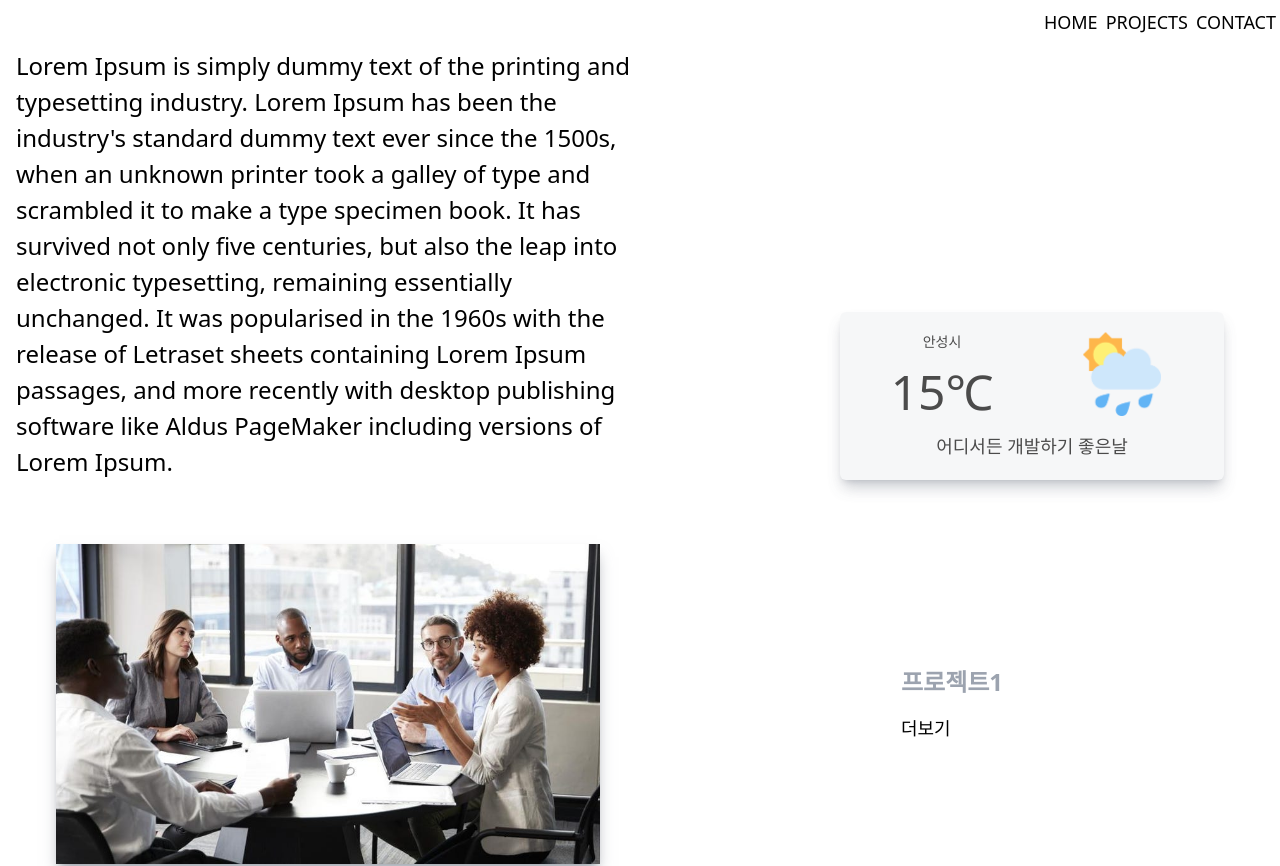
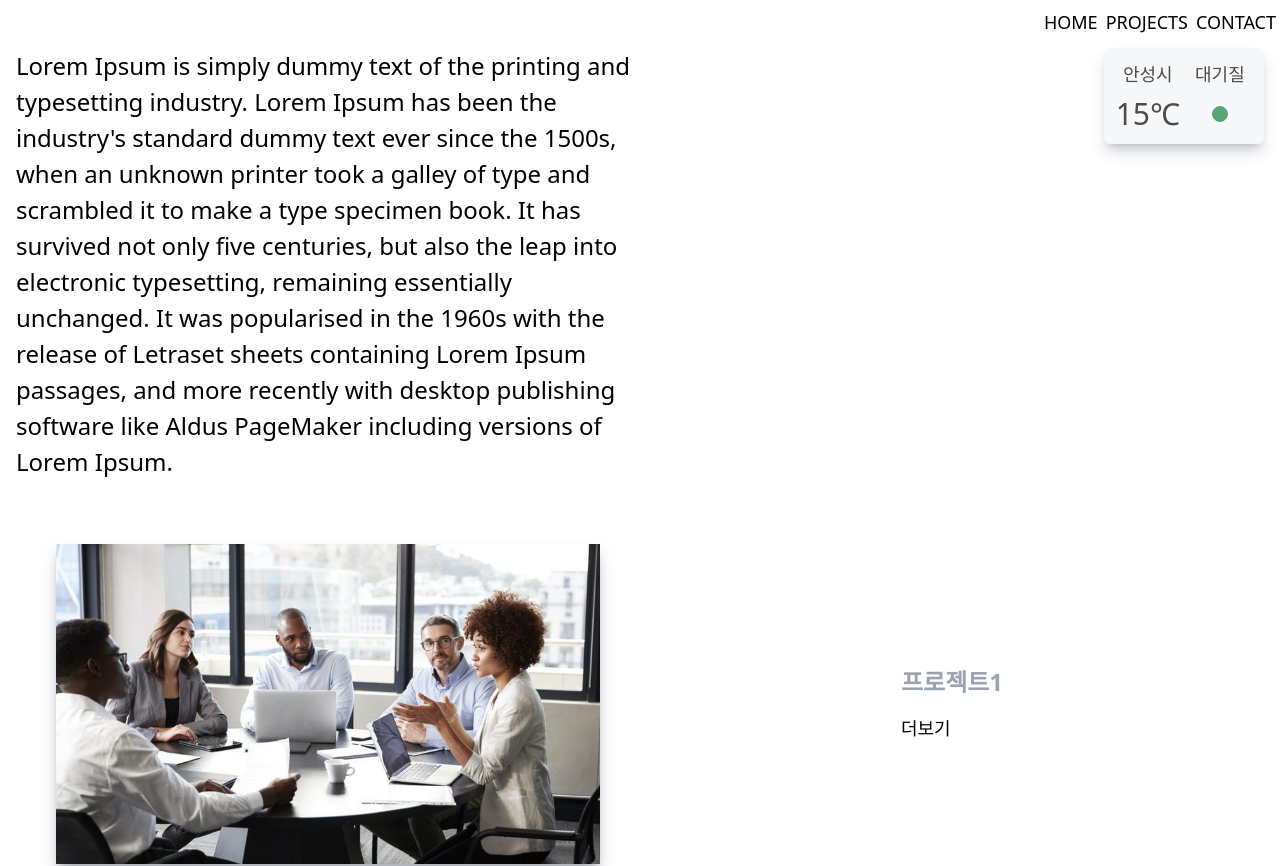
Before and after one commit to rsh8040/vue_portfolio, a Nuxt app: page / in a window 1280 px wide. Shown: the top 866 px of the page. Built offline with nearby package versions, Linux system fonts and the light colour scheme.

Commit message:
날씨위젯 디자인 수정 및 전반적인 수정

```diff
--- a/pages/contact.vue
+++ b/pages/contact.vue
@@ -60,13 +60,13 @@
 
     <footer>
         <div class="lg:container mx-auto block text-center">
-            <div class="flex justify-center">
+            <!-- <div class="flex justify-center">
                 <div class="w-10 h-10">
                     <a href="https://github.com/rsh8040">
                         <img src="images/git-hub.png" alt="github" />
                     </a>
                 </div>
-            </div>
+            </div> -->
             <div>© 2023. Elly. All rights reserved.</div>
         </div>
     </footer>
--- a/pages/detail/[id].vue
+++ b/pages/detail/[id].vue
@@ -18,11 +18,17 @@
 
         <div class="grid grid-cols-2 grid-rows-1 gap-4 mb-12">
             <div class="text-xl text-gray-500">
-                <p class="mb-12">2022월03일~2022년04일</p>
-                <p>nodeJS</p>
-                <p>vue.js</p>
-                <p>nuxt.js</p>
-                <p>tailwind.css</p>
+                <div class="mb-12">
+                    <p>프로젝트 기간 :</p>
+                    <p>2022월03일~2022년04일</p>
+                </div>
+                <div>
+                    <p>주요스택 :</p>
+                    <p>nodeJS</p>
+                    <p>vue.js</p>
+                    <p>nuxt.js</p>
+                    <p>tailwind.css</p>
+                </div>
             </div>
             <div class="bg-cover bg-center h-96 shadow-lg shadow-gray-500/50" style="background-image: url(/images/project.jpg)"></div>
         </div>
@@ -58,13 +64,13 @@
 
     <footer>
         <div class="lg:container mx-auto block text-center">
-            <div class="flex justify-center">
+            <!-- <div class="flex justify-center">
                 <div class="w-10 h-10">
                     <a href="https://github.com/rsh8040">
                         <img src="/images/git-hub.png" alt="github" />
                     </a>
                 </div>
-            </div>
+            </div> -->
             <div>© 2023. Elly. All rights reserved.</div>
         </div>
     </footer>
--- a/pages/index.vue
+++ b/pages/index.vue
@@ -16,17 +16,19 @@
                     Lorem Ipsum is simply dummy text of the printing and typesetting industry. Lorem Ipsum has been the industry's standard dummy text ever since the 1500s, when an unknown printer took a galley of type and scrambled it to make a type specimen book. It has survived not only five centuries, but also the leap into electronic typesetting, remaining essentially unchanged. It was popularised in the 1960s with the release of Letraset sheets containing Lorem Ipsum passages, and more recently with desktop publishing software like Aldus PageMaker including versions of Lorem Ipsum.
                 </div>
             </div>
-            <div class=""></div>
             <div class="relative">
-                <div class="absolute px-5 py-5 w-96 right-0 mx-10 my-10 rounded-md shadow-lg shadow-gray-500/50 bg-gray-100 opacity-70">
-                    <div class="grid grid-cols-2 grid-row-3 gap-4">
-                        <div class="text-center text-sm">안성시</div>
-                        <div class="bg-contain bg-no-repeat bg-center row-span-2" style="background-image: url(images/cloud.png)"></div>
-                        <div class="text-center text-5xl">15℃</div>
-                        <div class="col-span-2 text-center">어디서든 개발하기 좋은날</div>
+                <div class="absolute px-3 py-3 right-0 rounded-md shadow-lg shadow-gray-500/50 bg-gray-100 opacity-70">
+                    <div class="grid grid-cols-2 grid-row-2 gap-2">
+                        <div class="text-center">안성시</div>
+                        <div class="text-center">대기질</div>
+                        <div class="text-center text-3xl">15℃</div>
+                        <div class="flex justify-center items-center">
+                            <div class="w-4 h-4 bg-green-700 border border-green-700 rounded-full"></div>
+                        </div>
                     </div>
                 </div>
             </div>
+            <div class=""></div>
         </div>
 
         <div class="mb-12">
@@ -77,13 +79,13 @@
 
     <footer>
         <div class="lg:container mx-auto block text-center">
-            <div class="flex justify-center">
+            <!-- <div class="flex justify-center">
                 <div class="w-10 h-10">
                     <a href="https://github.com/rsh8040">
                         <img src="images/git-hub.png" alt="github" />
                     </a>
                 </div>
-            </div>
+            </div> -->
             <div>© 2023. Elly. All rights reserved.</div>
         </div>
     </footer>
--- a/pages/project.vue
+++ b/pages/project.vue
@@ -14,7 +14,9 @@
             <div class="mb-4">
             <NuxtLink :to="{ path: '/detail/' + pageNumber }" >
                 <div class="grid grid-cols-2 grid-rows-2 gap-4">
-                    <div class="text-5xl italic font-semibold text-gray-400">{{ pageNumber.toString().padStart(2, '0') }}. 프로젝트</div>
+                    <div class="flex items-center">
+                        <div class="text-5xl font-semibold text-gray-400">{{ pageNumber.toString().padStart(2, '0') }}. 프로젝트</div>
+                    </div>
                     <div class="row-span-2 bg-cover bg-center h-80 shadow-lg shadow-gray-500/50" style="background-image: url(images/project.jpg)"></div>
                     <div class="text-xl text-gray-500">
                         <p>nodeJS</p>
@@ -30,13 +32,13 @@
 
     <footer>
         <div class="lg:container mx-auto block text-center">
-            <div class="flex justify-center">
+            <!-- <div class="flex justify-center">
                 <div class="w-10 h-10">
                     <a href="https://github.com/rsh8040">
                         <img src="images/git-hub.png" alt="github" />
                     </a>
                 </div>
-            </div>
+            </div> -->
             <div>© 2023. Elly. All rights reserved.</div>
         </div>
     </footer>
```
